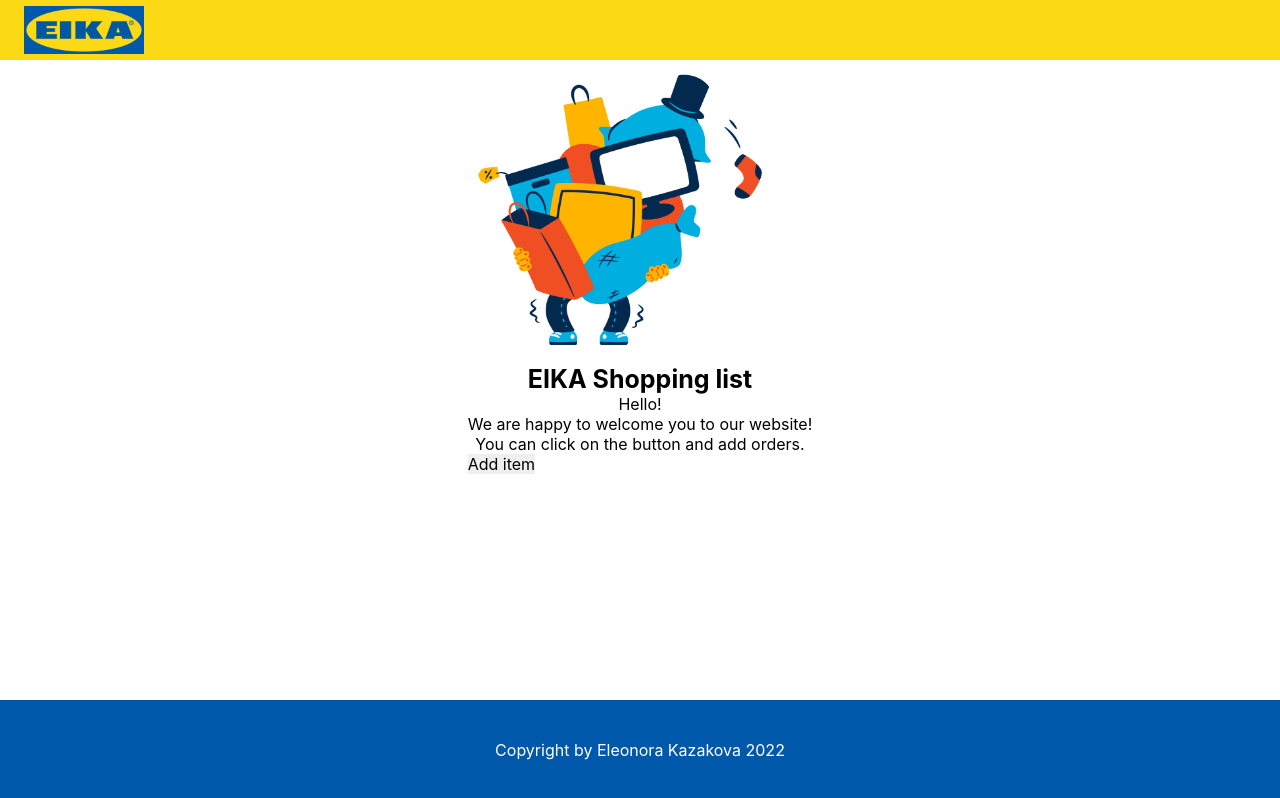
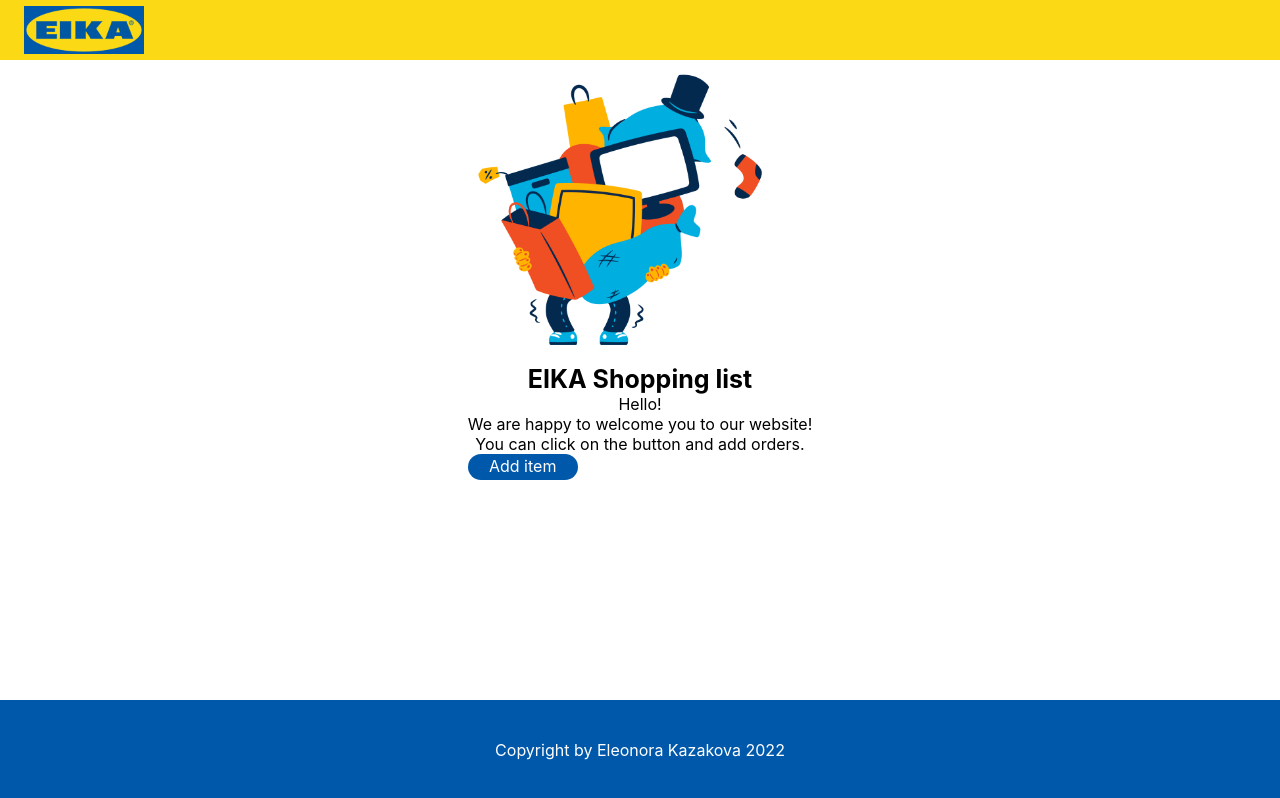
Before and after one commit to EleonoraKazakova/test-to-do-list, a React (Create React App) app: page / in a window 1280 px wide. Built offline with nearby package versions, Linux system fonts and the light colour scheme.

Commit message:
Add button style

```diff
--- a/src/components/WelcomePage.jsx
+++ b/src/components/WelcomePage.jsx
@@ -1,6 +1,6 @@
 import "../styles/welcomePage.css";
 import HomeImg from "../images/home-img.png";
-import ModalForm from "./ModalForm";
+import "../styles/base/button.css";
 
 export default function WelcomePage({ setOpenModal, modalState, createdItem }) {
   return (
@@ -15,7 +15,9 @@
           <p>You can click on the button and add orders.</p>
         </div>
       </div>
-      <button onClick={() => setOpenModal(true)}>Add item</button>
+      <button onClick={() => setOpenModal(true)} className="button">
+        <p className="button-text">Add item</p>
+      </button>
     </div>
   );
 }
--- a/src/index.css
+++ b/src/index.css
@@ -25,7 +25,6 @@
 }
 
 button {
-  color: inherit;
   border: none;
   padding: 0;
   font: inherit;
--- a/src/styles/app.css
+++ b/src/styles/app.css
@@ -1,5 +1,5 @@
-/*@import "./base/swatches.css";
-@import "./base/variables.css";*/
+@import "./base/swatches.css";
+@import "./base/variables.css";
 
 @media (min-width: 900px) {
   .app-grid {
--- /dev/null
+++ b/src/styles/base/button.css
@@ -0,0 +1,14 @@
+.button {
+  background-color: var(--swatch-blue);
+  color: var(--swatch-white);
+  width: 110px;
+  height: 26px;
+  border-radius: 13px;
+  display: flex;
+  justify-content: center;
+  align-items: center;
+}
+
+.button-text {
+  padding-bottom: 2px;
+}
--- /dev/null
+++ b/src/styles/base/swatches.css
@@ -0,0 +1,5 @@
+:root {
+  --swatch-blue: #0058ab;
+  --swatch-white: #ffffff;
+  --swatch-yellow: #fbd914;
+}
--- /dev/null
+++ b/src/styles/base/variables.css
@@ -0,0 +1,6 @@
+:root {
+  --space-small: 8px;
+  --space-medium: 16px;
+  --space-big: 24px;
+  --space-ultra: 48px;
+}
```
